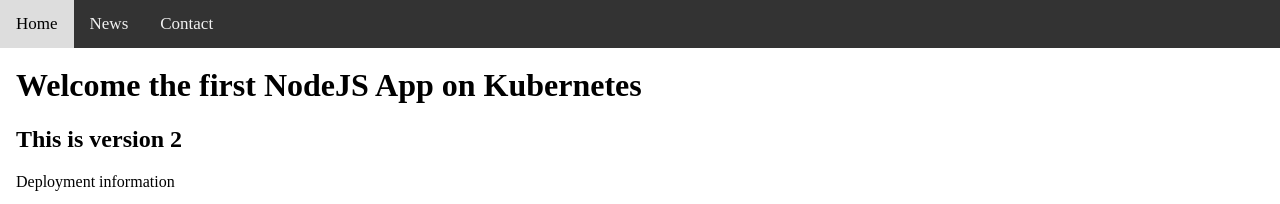
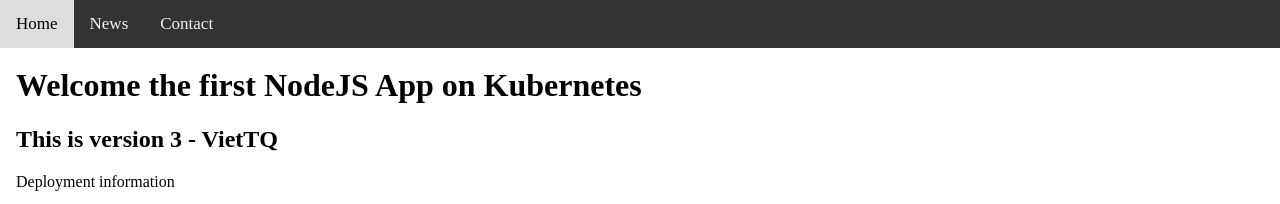
Before and after one commit to rockman88v/demo-app, a website: page documents/index.html in a window 1280 px wide. Shown: the top 204 px of the page. Drawn offline with Linux system fonts and the light colour scheme.

Commit message:
update to version 3

```diff
--- a/documents/index.html
+++ b/documents/index.html
@@ -50,7 +50,7 @@
 
     <div class="main">
         <h1>Welcome the first NodeJS App on Kubernetes</h1>
-        <h2>This is version 2</h2>
+        <h2>This is version 3 - VietTQ</h2>
 
         <p>Deployment information</p>
         <p>Namespace: <strong>MY_NAME_SPACE</strong></p>
```
